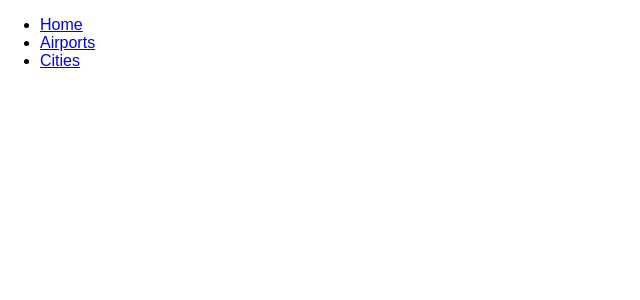
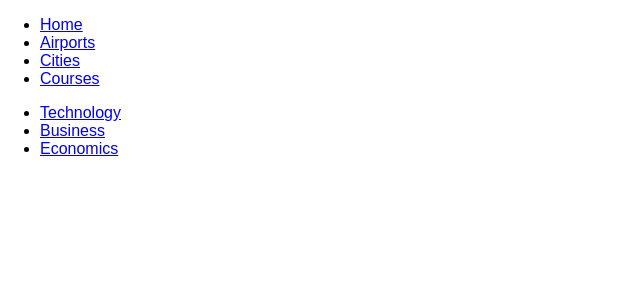
Before and after one commit to gertie-sheshe/router-4-basic, a React (Create React App) app: page /courses in a window 1280 px wide. Shown: the top 300 px of the page, without its empty margins (0-640 px from the left). Built offline with nearby package versions, Linux system fonts and the light colour scheme.

Commit message:
nested routes

```diff
--- a/src/App.js
+++ b/src/App.js
@@ -2,34 +2,10 @@ import React, {Component} from 'react';
 import {Route, Link} from 'react-router-dom';
 import './App.css';
 
-const Home = () => (
-  <div>
-    <h2>Home</h2>
-  </div>
-)
-
-const Airport = () => (
-  <div>
-    <ul>
-      <li>JKIA</li>
-      <li>Mombasa International</li>
-      <li>Eldoret International</li>
-      <li>Wilson</li>
-    </ul>
-  </div>
-)
-
-const City = () => (
-  <div>
-    <ul>
-      <li>Nairobi</li>
-      <li>Kisumu</li>
-      <li>Mombasa</li>
-      <li>Nakuru</li>
-      <li>Eldoret</li>
-    </ul>
-  </div>
-)
+import Home from './components/Home';
+import Airport from './components/Airports';
+import City from './components/City';
+import Courses from './components/Courses';
 
 class App extends Component {
   render() {
@@ -39,12 +15,14 @@ class App extends Component {
           <li><Link to="/">Home</Link></li>
           <li><Link to="/airports">Airports</Link></li>
           <li><Link to="/cities">Cities</Link></li>
+          <li><Link to="/courses">Courses</Link></li>
         </ul>
 
         <Route path="/" exact component={Home}/>
         <Route path="/airports" component={Airport}/>
         <Route path="/cities" component={City}/>
         <Route path="/renderme" render={() => (<div>Render me</div>)} />
+        <Route path="/courses" component={Courses} />
       </div>
     )
   }
--- /dev/null
+++ b/src/components/Airports.js
@@ -0,0 +1,14 @@
+import React from 'react';
+
+const Airport = () => (
+    <div>
+        <ul>
+        <li>JKIA</li>
+        <li>Mombasa International</li>
+        <li>Eldoret International</li>
+        <li>Wilson</li>
+        </ul>
+    </div>
+)
+
+export default Airport;
--- /dev/null
+++ b/src/components/City.js
@@ -0,0 +1,15 @@
+import React from 'react';
+
+const City = () => (
+    <div>
+      <ul>
+        <li>Nairobi</li>
+        <li>Kisumu</li>
+        <li>Mombasa</li>
+        <li>Nakuru</li>
+        <li>Eldoret</li>
+      </ul>
+    </div>
+)
+
+export default City;
--- /dev/null
+++ b/src/components/Courses.js
@@ -0,0 +1,18 @@
+import React from "react";
+import {Route, Link} from 'react-router-dom';
+
+const Courses = ({ match }) => {
+    console.log('MTCHY', match)
+    return (
+    <div>
+        <ul>
+            <li><Link to={`${match.url}/technology`}>Technology</Link></li>
+            <li><Link to={`${match.url}/business`}>Business</Link></li>
+            <li><Link to={`${match.url}/economics`}>Economics</Link></li>
+        </ul>
+
+        <Route exact path={`${match.url}/:course`} render={({match}) => (<div>This is {match.params.course}</div>)}/>
+    </div>)
+}
+
+export default Courses;
--- /dev/null
+++ b/src/components/Home.js
@@ -0,0 +1,9 @@
+import React from 'react';
+
+const Home = () => (
+    <div>
+      <h2>Home</h2>
+    </div>
+)
+
+export default Home;
```
